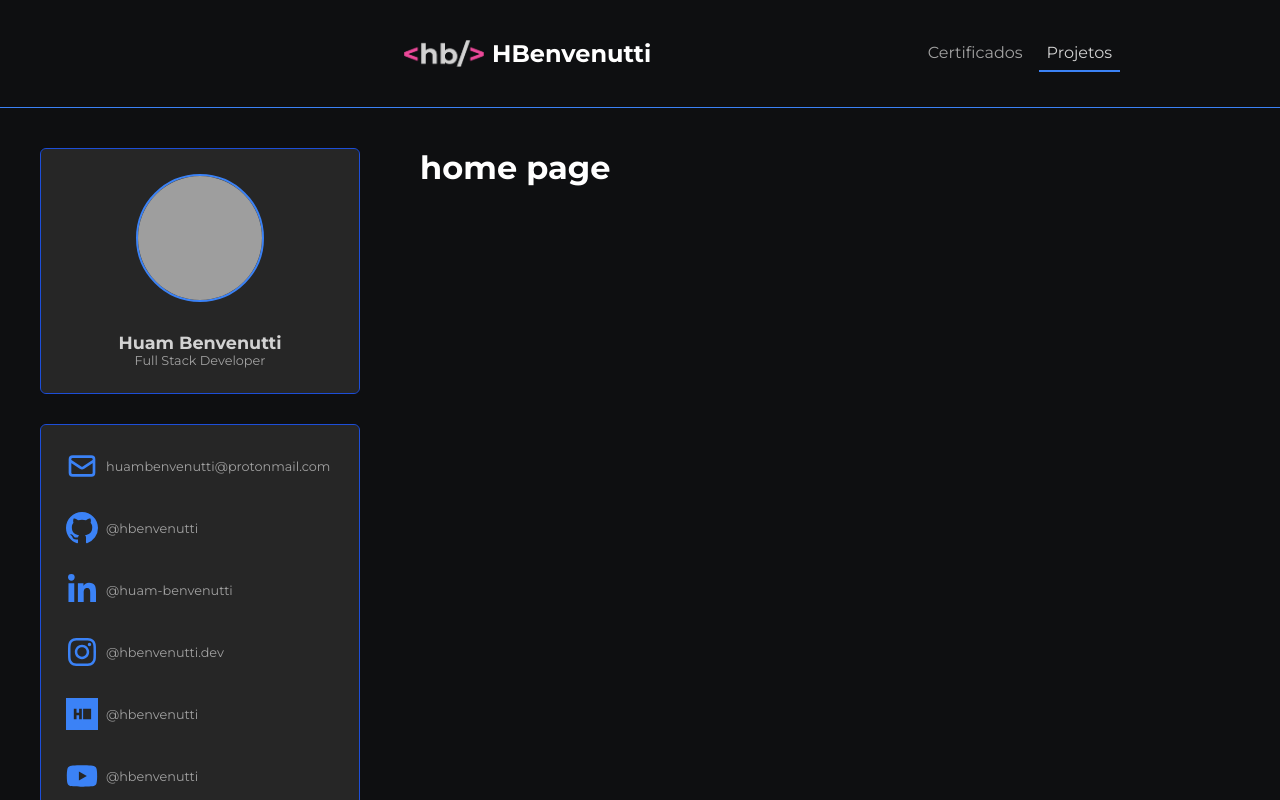
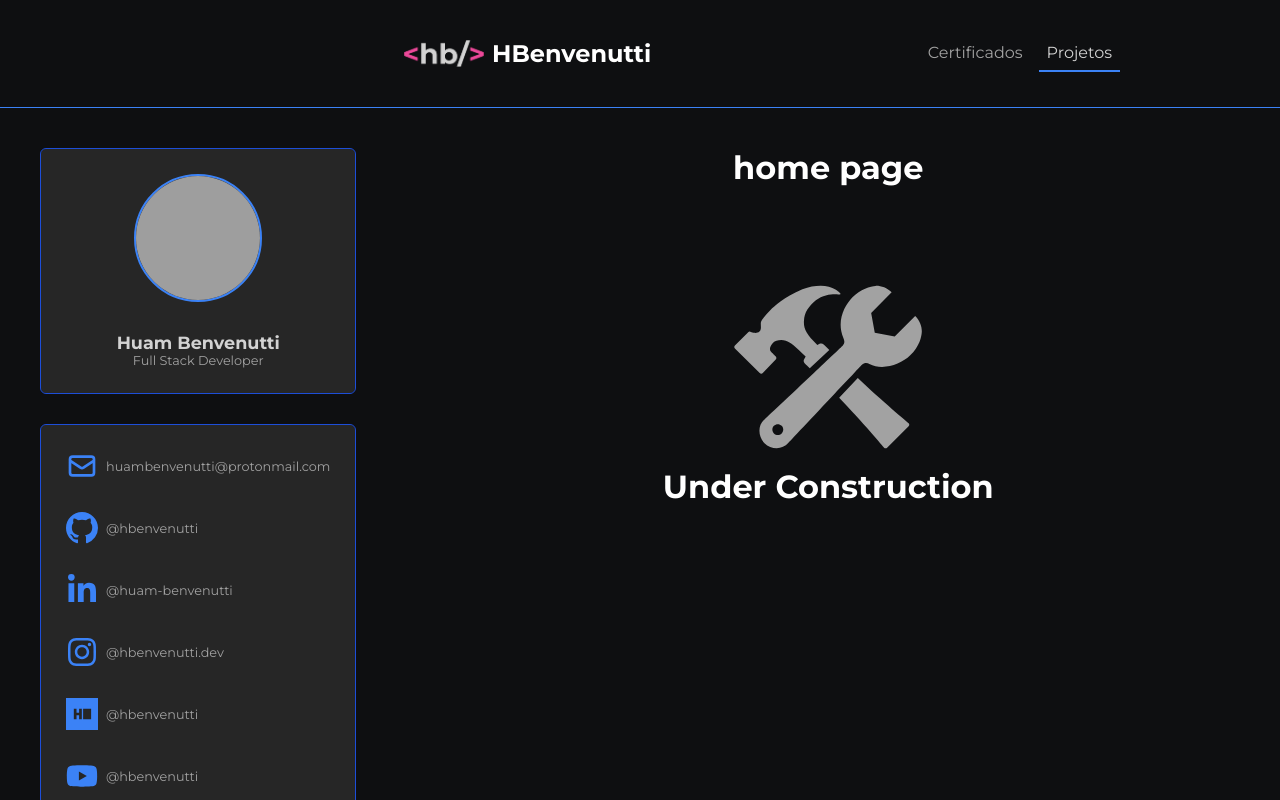
Before and after one commit to hbenvenutti/Site-Pessoal, a React (Vite) app: page / in a window 1280 px wide. Shown: the top 800 px of the page. Built offline with nearby package versions, Linux system fonts and the light colour scheme; grey boxes are pictures that could not be loaded.

Commit message:
feat(página de certificados): implementadas cores dinamicas para as informações do certificado

```diff
--- /dev/null
+++ b/src/@types/enums/certificates.enum.ts
@@ -0,0 +1,5 @@
+export enum CertificateSpanColor {
+  NODE = 'node',
+  CISCO = 'cisco',
+  EF_SET = 'efset'
+}
--- a/src/pages/certificates/components/certificate/index.tsx
+++ b/src/pages/certificates/components/certificate/index.tsx
@@ -15,11 +15,11 @@ export const CertificateElement = ({ certificate }: CertificateElementProps): Re
   const { secondary02 } = useTheme();
 
   // *** --- Vars --------------------------------------------------------------------------- *** //
-  const { institution, name, image, validationLink, date, result } = certificate;
+  const { institution, name, image, validationLink, date, result, spanColor } = certificate;
 
   // *** --- TSX ---------------------------------------------------------------------------- *** //
   return (
-    <CertificateWrapper>
+    <CertificateWrapper spanColor={spanColor}>
       <h2>{institution}</h2>
 
       <div className="certificate-data">
--- a/src/pages/certificates/components/certificate/styles.ts
+++ b/src/pages/certificates/components/certificate/styles.ts
@@ -1,6 +1,12 @@
 import styled from 'styled-components';
 
-export const CertificateWrapper = styled.div`
+import type { CertificateSpanColor } from '../../../../@types/enums/certificates.enum';
+
+interface CertificateWrapperProps {
+  spanColor: CertificateSpanColor;
+}
+
+export const CertificateWrapper = styled.div<CertificateWrapperProps>`
   display: flex;
   flex-direction: column;
   gap: 1rem;
@@ -20,7 +26,7 @@ export const CertificateWrapper = styled.div`
 
     border-radius: 100%;
 
-    background-color: ${props => props.theme['ignite_node']};
+    background-color: ${props => props.theme[props.spanColor]};
   }
 
   svg {
--- a/src/pages/home/index.tsx
+++ b/src/pages/home/index.tsx
@@ -1,3 +1,5 @@
+import { IoIosConstruct } from 'react-icons/io';
+
 import { HomePageWrapper } from './styles';
 
 import type { ReactElement } from 'react';
@@ -7,5 +9,9 @@ import type { ReactElement } from 'react';
 export const HomePage = (): ReactElement => (
   <HomePageWrapper>
     <h1>home page</h1>
+    <div>
+      <IoIosConstruct style={{ width: 200, height: 'auto' }} />
+      <h1>Under Construction</h1>
+    </div>
   </HomePageWrapper>
 );
--- a/src/pages/home/styles.ts
+++ b/src/pages/home/styles.ts
@@ -2,4 +2,17 @@ import styled from 'styled-components';
 
 // * ------------------------------------------------------------------------------------------ * //
 
-export const HomePageWrapper = styled.main``;
+export const HomePageWrapper = styled.main`
+  width: 100%;
+  display: flex;
+  flex-direction: column;
+  align-items: center;
+  gap: 5rem;
+
+  div {
+    width: 100%;
+    display: flex;
+    flex-direction: column;
+    align-items: center;
+  }
+`;
--- a/src/shared/providers/certificates.ts
+++ b/src/shared/providers/certificates.ts
@@ -1,3 +1,5 @@
+import { CertificateSpanColor } from '../../@types/enums/certificates.enum';
+
 import type { Certificates } from '../../@types/certificates';
 
 const baseImgUrl = './src/assets/certificates/';
@@ -11,7 +13,8 @@ export const certificates: Certificates = [
     result: '10/10',
     date: new Date('07/09/2022'),
     validationLink:
-      'https://app.rocketseat.com.br/certificates/1dd4a0fe-9cab-4588-833d-ea5ef79188b2'
+      'https://app.rocketseat.com.br/certificates/1dd4a0fe-9cab-4588-833d-ea5ef79188b2',
+    spanColor: CertificateSpanColor.NODE
   },
   {
     institution: 'EF Set',
@@ -20,7 +23,8 @@ export const certificates: Certificates = [
     name: 'Certificado de Proficiência em Inglês',
     result: 'C2 Proficient',
     date: new Date('05/08/2022'),
-    validationLink: 'https://www.efset.org/cert/HgNU5F'
+    validationLink: 'https://www.efset.org/cert/HgNU5F',
+    spanColor: CertificateSpanColor.EF_SET
   },
   {
     institution: 'Cisco',
@@ -29,6 +33,7 @@ export const certificates: Certificates = [
     name: 'CCNA Routing and Switching: Introduction to Networks',
     result: 'Concluído',
     date: new Date('11/02/2019'),
-    validationLink: '#'
+    validationLink: '#',
+    spanColor: CertificateSpanColor.CISCO
   }
 ];
--- a/src/shared/styles/themes/default.ts
+++ b/src/shared/styles/themes/default.ts
@@ -14,6 +14,7 @@ export const defaultTheme = {
 
   tertiary01: '#57FFDC',
 
-  // ignite_node: '#72B182'
-  ignite_node: '#375A1D'
+  node: '#375A1D',
+  cisco: '#4679C8',
+  efset: '#605FEA'
 };
```
Also changed, not shown: src/@types/certificates.d.ts (+6 -1 lines).
